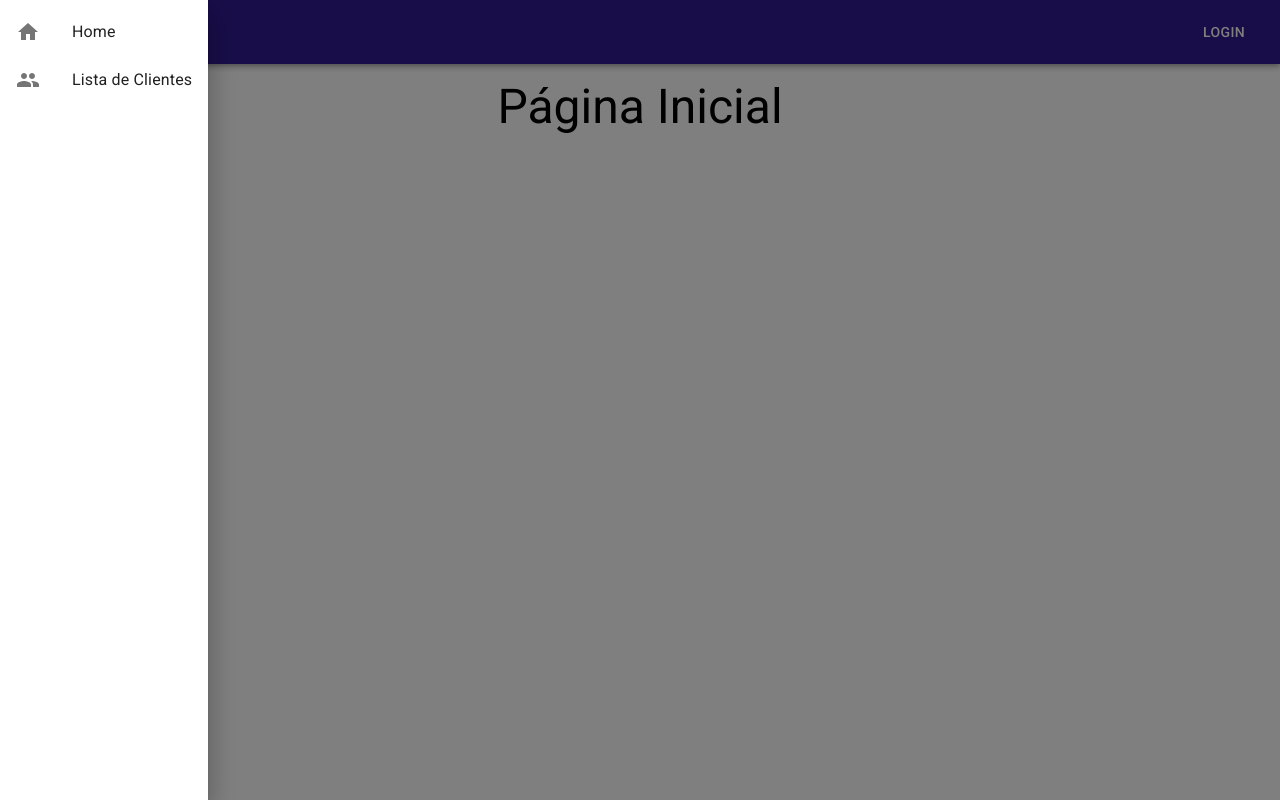
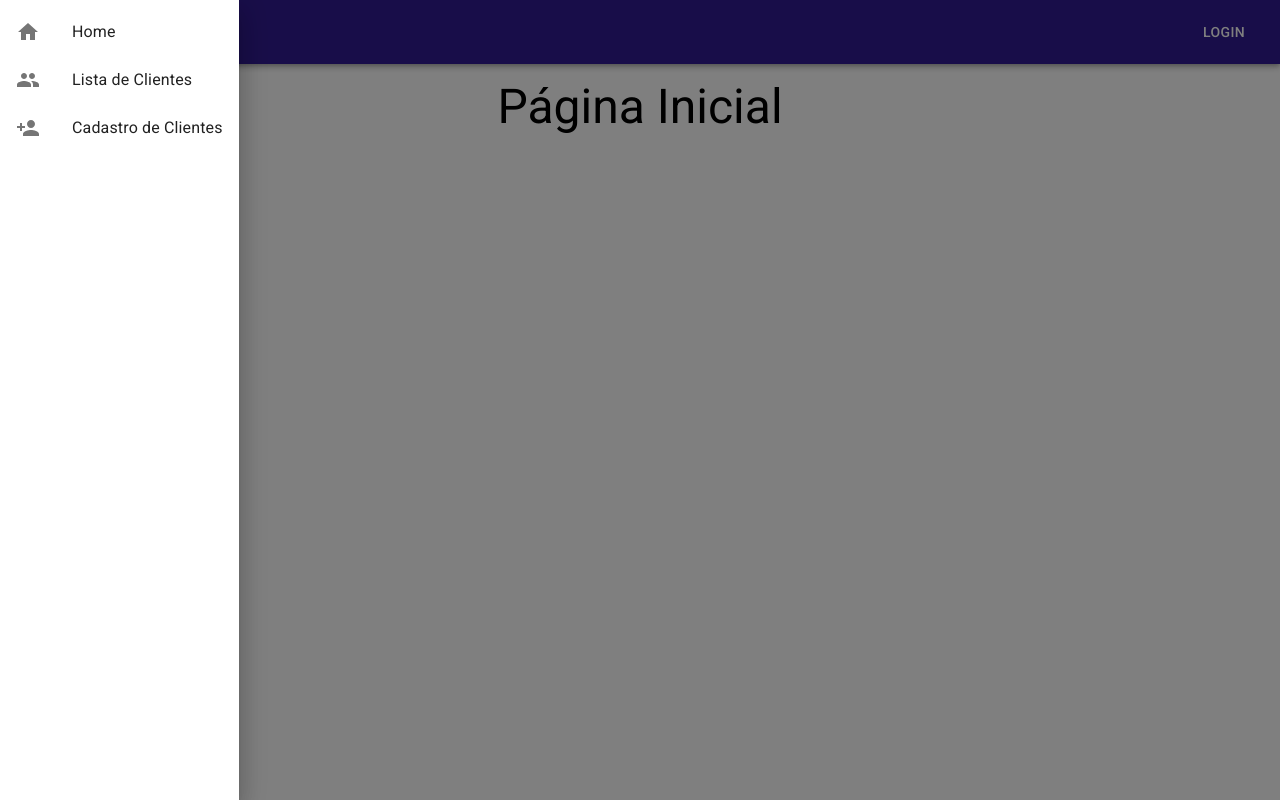
Before and after one commit to paulojrc52/my_app_react, a React (Create React App) app: page / in a window 1280 px wide. Both pictures are taken after a click on the button "menu". Built offline with nearby package versions, Linux system fonts and the light colour scheme.

Commit message:
criando opção register no menu

```diff
--- a/src/partials/Header/Header.js
+++ b/src/partials/Header/Header.js
@@ -16,6 +16,7 @@ import {
 import MenuIcon from '@material-ui/icons/Menu'
 import HomeIcon from '@material-ui/icons/Home'
 import GroupIcon from '@material-ui/icons/Group'
+import PersonAddIcon from '@material-ui/icons/PersonAdd'
 
 import useStyles from './Header.style'
 
@@ -65,6 +66,12 @@ const Header = () => {
             <ListItemText>Lista de Clientes</ListItemText>
           </ListItem>
 
+          <ListItem button onClick={() => handleMenuClick('/customers/add')}>
+            <ListItemIcon>
+              <PersonAddIcon />
+            </ListItemIcon>
+            <ListItemText>Cadastro de Clientes</ListItemText>
+          </ListItem>
         </List>
       </Drawer>
     </>
```
